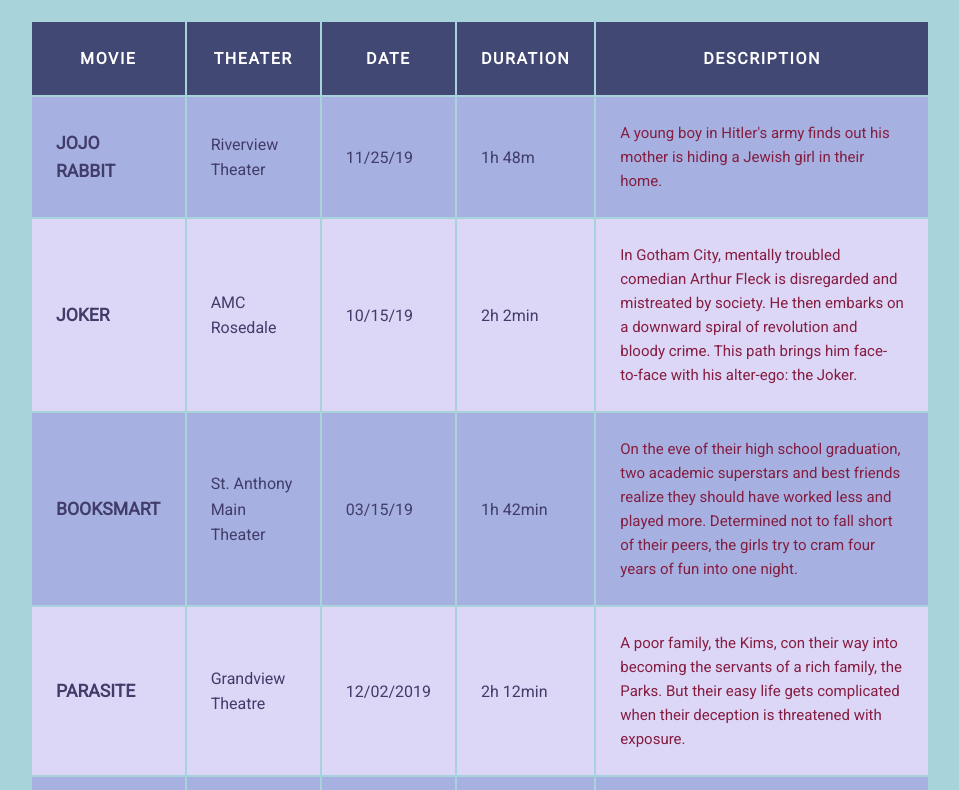
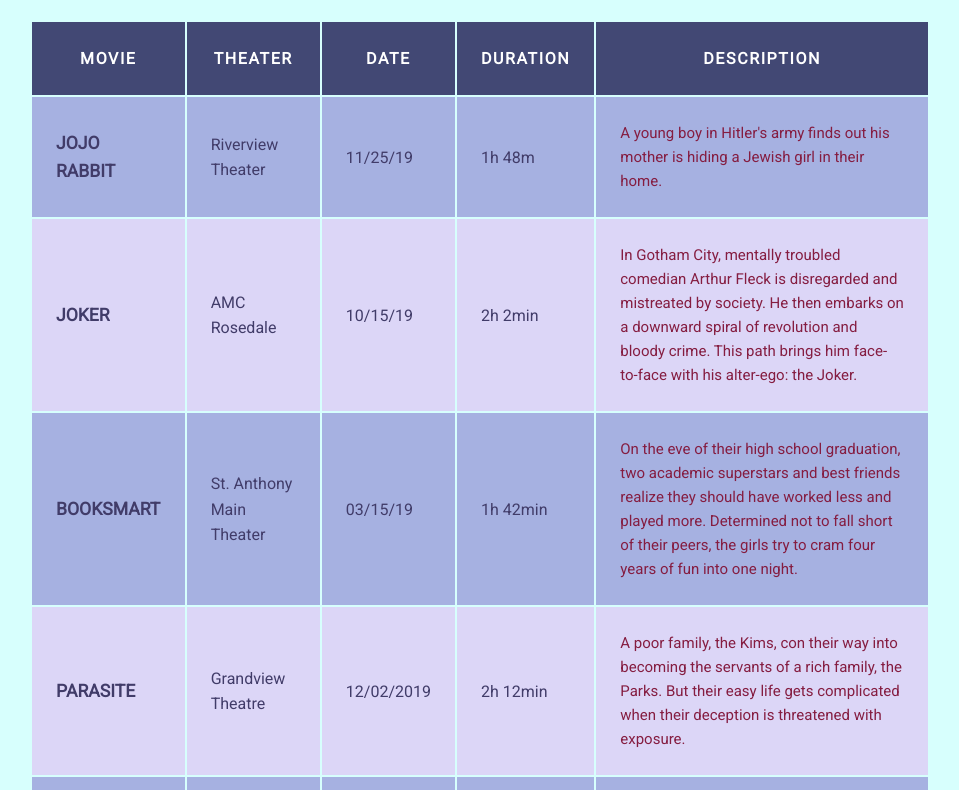
Before and after one commit to ivineb/wk2, a website: page 7.a-show-n-tell/index.html in a window 1280 px wide. Shown: the part 111-901 px from the top of the page, without its empty margins (10-969 px from the left). Drawn offline with nearby package versions, Linux system fonts and the light colour scheme.

Commit message:
changed bg to a lighter color

```diff
--- a/7.a-show-n-tell/style.css
+++ b/7.a-show-n-tell/style.css
@@ -5,7 +5,7 @@
     font-family: 'Roboto', sans-serif;
     line-height: 1.6;
     margin: 2.5em;
-    background: #a8d3da;
+    background: #d7fffd;
 }
 h1 {
     color: #413c69;
```
